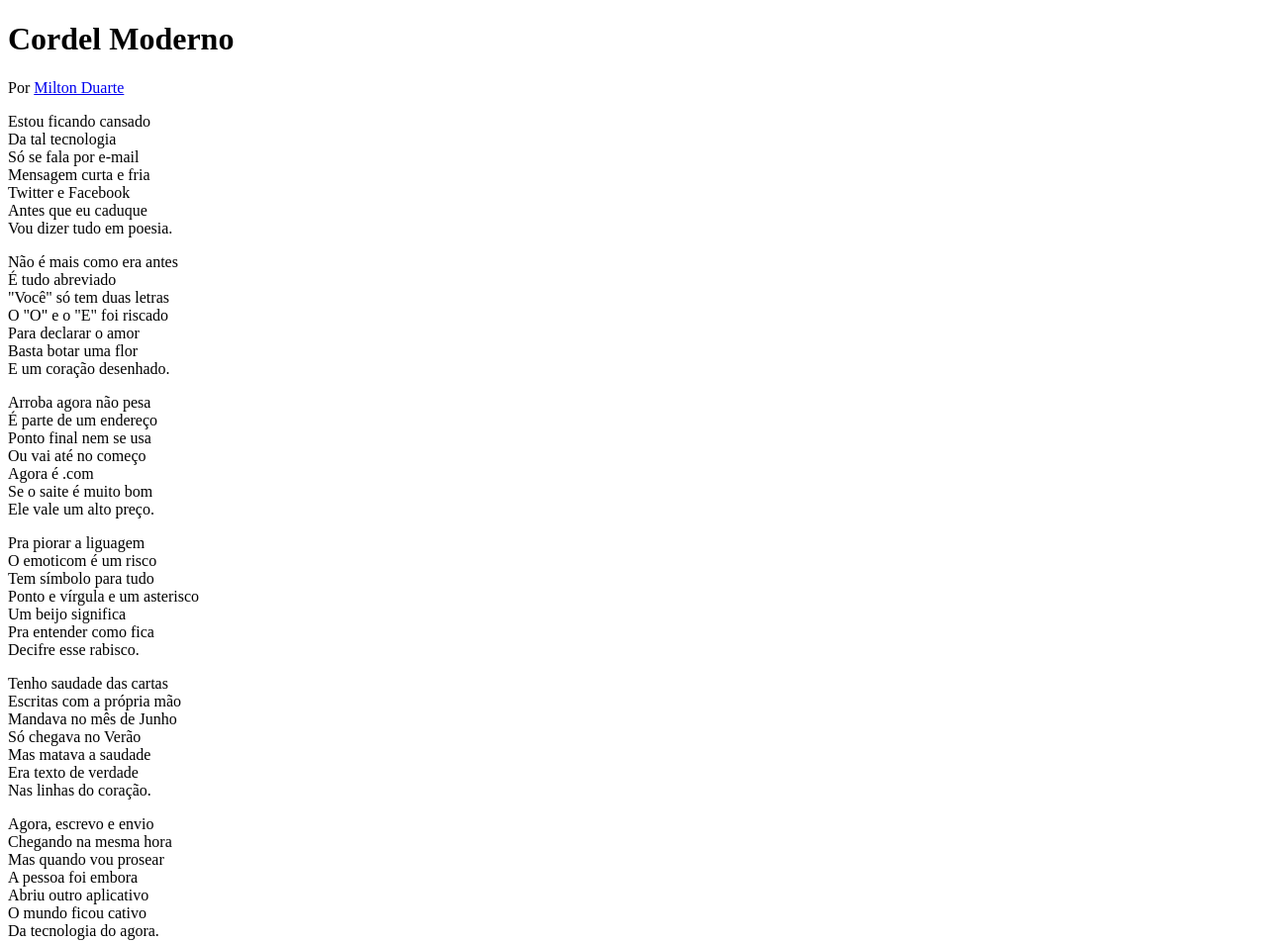
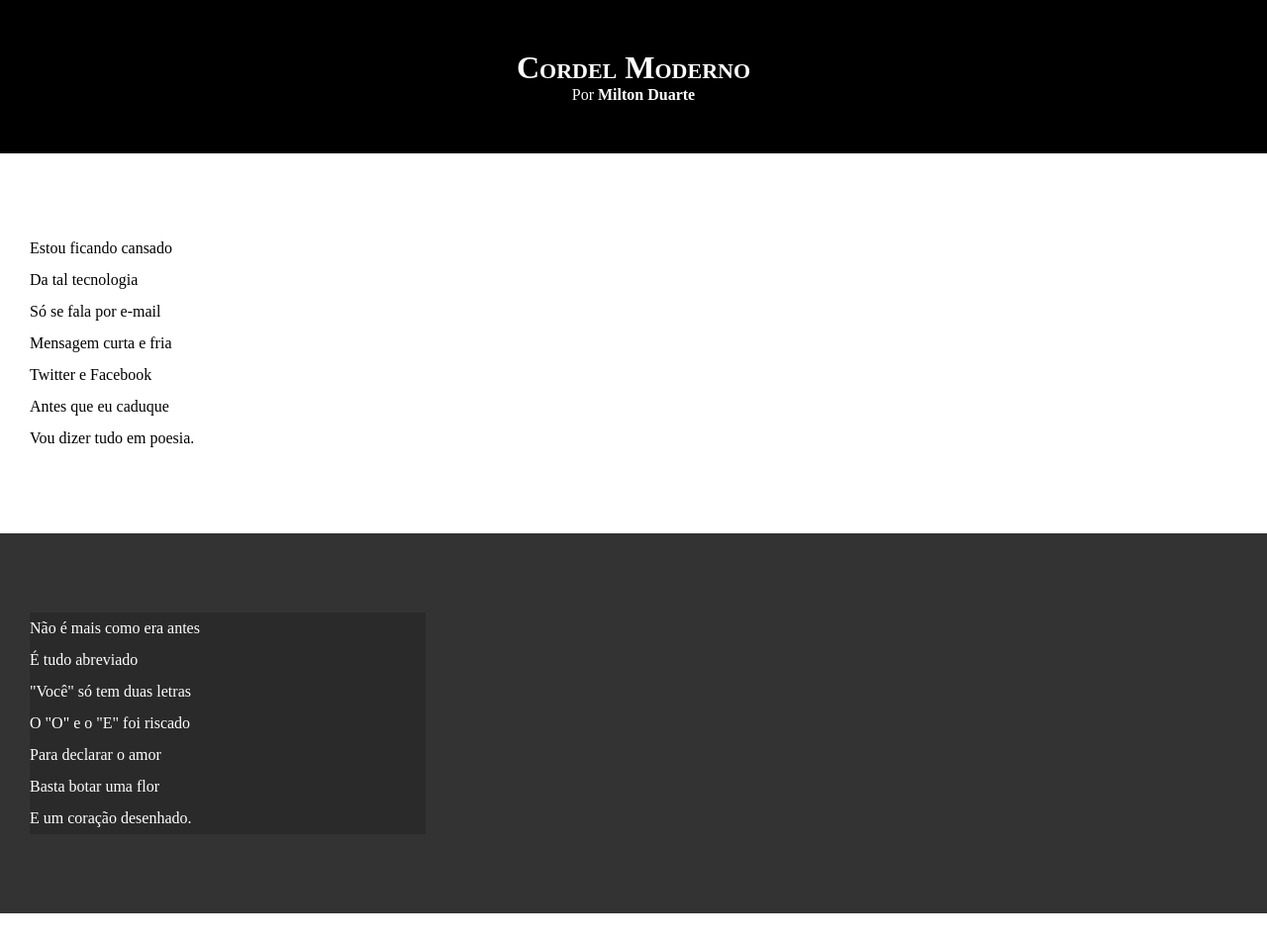
Before and after one commit to rafaeltsai/html-css, a plain HTML site: page 02-Desafios/d012/index.html in a window 1280 px wide. Shown: the top 953 px of the page at 99% size. Drawn offline with Linux system fonts and the light colour scheme.

Commit message:
atualizando estilos dos textos e blocos

```diff
--- a/02-Desafios/d012/estilo/style.css
+++ b/02-Desafios/d012/estilo/style.css
@@ -1 +1,68 @@
 @charset "UTF-8";
+
+* {
+    margin: 0px;
+    padding: 0px;
+}
+
+html, body {
+    min-height: 100vh;
+    background-color: darkgray;
+}
+
+header {
+    background-color: black;
+    color: white;
+    text-align: center;
+}
+
+header > h1 {
+    padding-top: 50px;
+    font-variant: small-caps;
+}
+
+header > p {
+    padding-bottom: 50px;
+}
+
+header a, footer a {
+    color: white;
+    text-decoration: none;
+    font-weight: bolder;
+}
+
+header a:hover, footer a:hover {
+    text-decoration: underline;
+}
+
+section.normal {
+    background-color: white;
+    color: black;
+}
+
+section {
+    padding-top: 10vh;
+    padding-bottom: 10vh;
+    line-height: 2em;
+    padding-left: 30px;
+}
+
+section.imagem {
+    background-color: rgb(51, 51 , 51);
+    color: white;
+
+}
+
+section.imagem > p {
+    background-color: rgba(0, 0, 0, 0.181);
+    width: 400px;
+
+}
+
+
+footer {
+    background-color: black;
+    color: white;
+    text-align: center;
+    padding: 10px;
+}
--- a/02-Desafios/d012/index.html
+++ b/02-Desafios/d012/index.html
@@ -8,7 +8,7 @@
 </head>
 
 <body>
-    <header>
+    <header >
         <h1>
             Cordel Moderno
         </h1>
@@ -17,7 +17,7 @@
         </p>
     </header>
 
-    <section>
+    <section class="normal">
         <p>
             Estou ficando cansado <br>
             Da tal tecnologia <br>
@@ -29,7 +29,7 @@
         </p>
     </section>
 
-    <section>
+    <section class="imagem">
         <p>
             Não é mais como era antes <br>
             É tudo abreviado <br>
@@ -41,7 +41,7 @@
         </p>
     </section>
 
-    <section>
+    <section class="normal">
         <p>
             Arroba agora não pesa <br>
             É parte de um endereço <br>
@@ -63,7 +63,7 @@
         </p>
     </section>
 
-    <section>
+    <section class="imagem">
         <p>
             Tenho saudade das cartas <br>
             Escritas com a própria mão <br>
@@ -75,7 +75,7 @@
         </p>
     </section>
 
-    <section>
+    <section class="normal">
         <p>
             Agora, escrevo e envio <br>
             Chegando na mesma hora <br>
```
